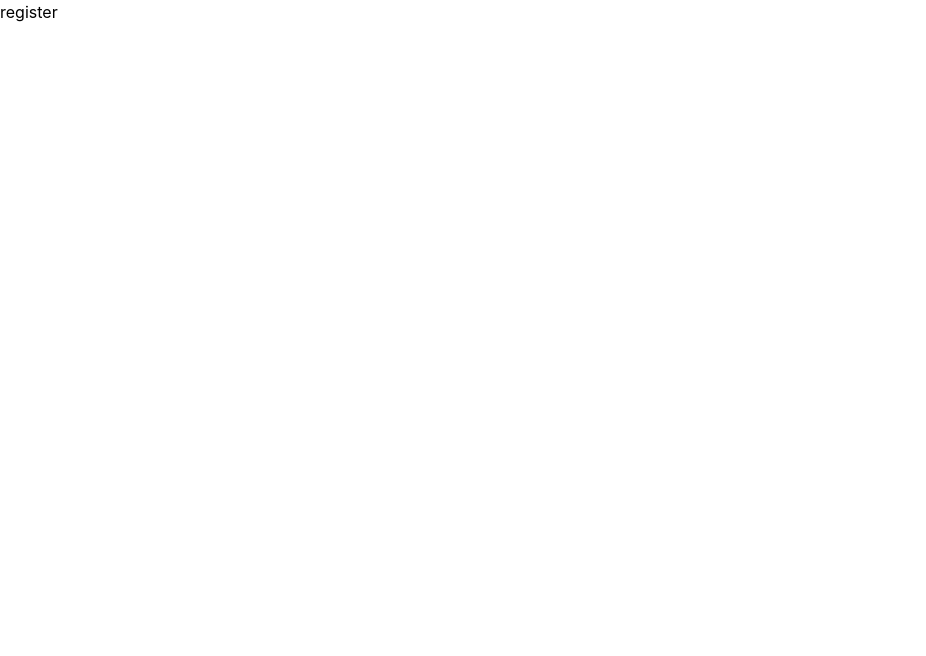
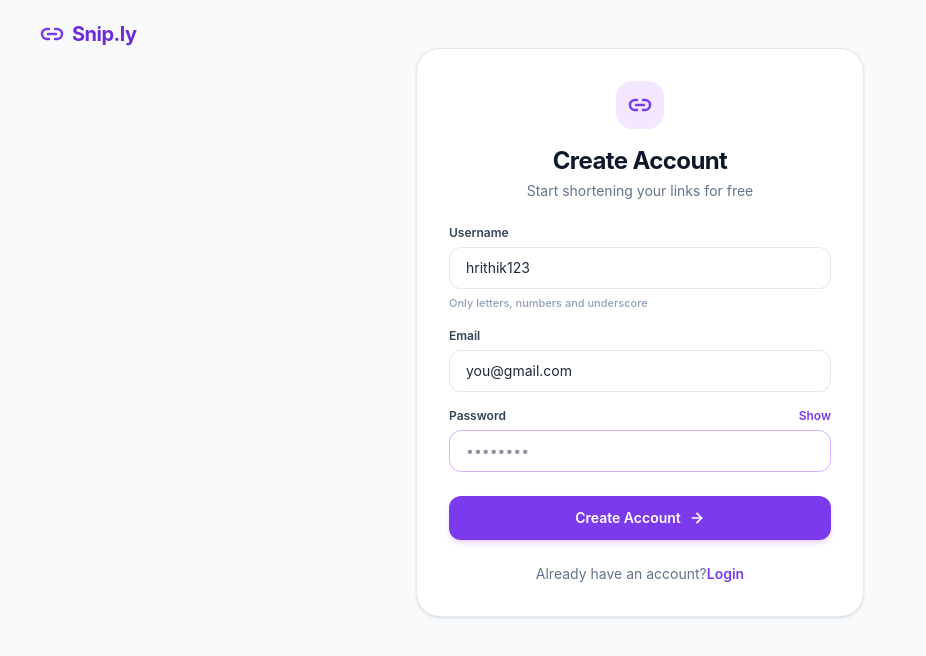
Before and after one commit to hrithik-nonia/snip_ly_frontend, a React (Vite) app: page /registerPage in a window 1280 px wide. Shown: the top 656 px of the page, without its empty margins (0-926 px from the left). Built offline with nearby package versions, Linux system fonts and the light colour scheme.

Commit message:
sigmup form added

```diff
--- /dev/null
+++ b/src/components/CommonComponents.jsx
@@ -0,0 +1,16 @@
+import { NavLink } from "react-router-dom";
+import { Link2 } from "lucide-react";
+
+// navbar logo
+export function NavLogo() {
+  return (
+    <>
+      <NavLink to="/" className="flex items-center gap-2">
+        <Link2 className="h-6 w-6 text-[#7C3AED] stroke-[2.5]" />
+        <span className="text-xl font-bold tracking-tight text-[#6D28D9] hover:text-[#550ec8] hover:[text-shadow:0_0_10px_rgba(109,40,217,0.5)] transition-all duration-300 ">
+          Snip.ly
+        </span>
+      </NavLink>
+    </>
+  );
+}
--- /dev/null
+++ b/src/components/CreateAccountForm.jsx
@@ -0,0 +1,146 @@
+import { useState } from "react";
+import { Link2, ArrowRight } from "lucide-react";
+import { NavLink } from "react-router-dom";
+
+export default function CreateAccountForm() {
+  const [formData, setFormData] = useState({
+    username: "hrithik123",
+    email: "you@gmail.com",
+    password: "",
+  });
+
+  const [showPassword, setShowPassword] = useState(false);
+  const [isLoading, setIsLoading] = useState(false);
+
+  // Handle input changes
+  const handleChange = (e) => {
+    const { name, value } = e.target;
+    setFormData((prev) => ({ ...prev, [name]: value }));
+  };
+
+  const handleSubmit = (e) => {
+    e.preventDefault();
+    setIsLoading(true);
+    console.log(formData);
+  };
+
+  return (
+    <div className="w-full max-w-md rounded-3xl border border-slate-200/90 bg-white p-7 sm:p-8 shadow-sm">
+      {/* Top Logo Badge */}
+      <div className="flex justify-center mb-4">
+        <div className="flex h-12 w-12 items-center justify-center rounded-2xl bg-[#F3E8FF] text-[#7C3AED]">
+          <Link2 className="h-6 w-6 stroke-[2.5]" />
+        </div>
+      </div>
+
+      {/* Heading & Subtitle */}
+      <div className="text-center mb-6">
+        <h2 className="text-2xl font-bold tracking-tight text-slate-900">
+          Create Account
+        </h2>
+        <p className="mt-1 text-sm text-slate-500">
+          Start shortening your links for free
+        </p>
+      </div>
+
+      {/* Form */}
+      <form onSubmit={handleSubmit} className="space-y-4">
+        {/* Username */}
+        <div className="space-y-1.5">
+          <label
+            htmlFor="username"
+            className="block text-xs font-semibold text-slate-700"
+          >
+            Username
+          </label>
+          <input
+            id="username"
+            name="username"
+            type="text"
+            value={formData.username}
+            onChange={handleChange}
+            placeholder="Username"
+            className="w-full rounded-xl border border-slate-200/90 bg-white px-4 py-2.5 text-sm text-slate-800 placeholder:text-slate-400 focus:border-[#7C3AED] focus:outline-none focus:ring-2 focus:ring-[#7C3AED]/20 transition-all"
+          />
+          <p className="text-[11px] text-slate-400 font-medium">
+            Only letters, numbers and underscore
+          </p>
+        </div>
+
+        {/* Email */}
+        <div className="space-y-1.5">
+          <label
+            htmlFor="email"
+            className="block text-xs font-semibold text-slate-700"
+          >
+            Email
+          </label>
+          <input
+            id="email"
+            name="email"
+            type="email"
+            value={formData.email}
+            onChange={handleChange}
+            placeholder="you@gmail.com"
+            className="w-full rounded-xl border border-slate-200/90 bg-white px-4 py-2.5 text-sm text-slate-800 placeholder:text-slate-400 focus:border-[#7C3AED] focus:outline-none focus:ring-2 focus:ring-[#7C3AED]/20 transition-all"
+          />
+        </div>
+
+        {/* Password */}
+        <div className="space-y-1.5">
+          <div className="flex items-center justify-between">
+            <label
+              htmlFor="password"
+              className="block text-xs font-semibold text-slate-700"
+            >
+              Password
+            </label>
+            <button
+              type="button"
+              onClick={() => setShowPassword(!showPassword)}
+              className="text-xs font-semibold text-[#7C3AED] hover:underline focus:outline-none"
+            >
+              {showPassword ? "Hide" : "Show"}
+            </button>
+          </div>
+          <input
+            id="password"
+            name="password"
+            type={showPassword ? "text" : "password"}
+            value={formData.password}
+            onChange={handleChange}
+            placeholder="••••••••"
+            className="w-full rounded-xl border border-purple-300 bg-white px-4 py-2.5 text-sm text-slate-800 focus:border-[#7C3AED] focus:outline-none focus:ring-2 focus:ring-[#7C3AED]/20 transition-all"
+          />
+        </div>
+
+        {/* Submit Button */}
+        <button
+          type="submit"
+          disabled={isLoading}
+          className="mt-2 w-full inline-flex items-center justify-center gap-2 rounded-xl bg-[#7C3AED] py-3 px-4 text-sm font-semibold text-white shadow-md shadow-purple-500/20 hover:bg-[#6D28D9] active:scale-[0.98] transition-all focus:outline-none focus:ring-2 focus:ring-[#7C3AED]/30"
+        >
+          {isLoading ? (
+            "Creating Account..."
+          ) : (
+            <>
+              <span>Create Account</span>
+              <ArrowRight className="h-4 w-4 stroke-[2.5]" />
+            </>
+          )}
+        </button>
+      </form>
+
+      {/* Switch to Login Footer */}
+      <div className="text-center mt-6 text-sm text-slate-500 font-normal">
+        Already have an account?
+        <NavLink
+          to="/loginPage"
+          className="font-semibold text-[#7C3AED] hover:underline focus:outline-none"
+        >
+          Login
+        </NavLink>
+      </div>
+    </div>
+  );
+}
--- a/src/components/NavBar.jsx
+++ b/src/components/NavBar.jsx
@@ -1,6 +1,10 @@
+// built in imports
 import { useState } from "react";
-import { Link2, Menu, X } from "lucide-react";
+import { Menu, X } from "lucide-react";
 import { NavLink } from "react-router-dom";
+
+// custom imports
+import { NavLogo } from "./CommonComponents";
 
 export default function Navbar({ onLoginClick, onRegisterClick }) {
   const [mobileMenuOpen, setMobileMenuOpen] = useState(false);
@@ -22,12 +26,7 @@ export default function Navbar({ onLoginClick, onRegisterClick }) {
       <div className="px-4 sm:px-6 lg:px-8">
         <div className="flex items-center justify-between h-16">
           {/* Left: Brand Logo */}
-          <NavLink to="/" className="flex items-center gap-2">
-            <Link2 className="h-6 w-6 text-[#7C3AED] stroke-[2.5]" />
-            <span className="text-xl font-bold tracking-tight text-[#6D28D9] hover:text-[#550ec8] hover:[text-shadow:0_0_10px_rgba(109,40,217,0.5)] transition-all duration-300 ">
-              Snip.ly
-            </span>
-          </NavLink>
+          <NavLogo />
 
           {/* Center: Desktop Navigation Links */}
           <nav className="hidden md:flex items-center gap-8">
--- a/src/pages/RegisterPage.jsx
+++ b/src/pages/RegisterPage.jsx
@@ -1,4 +1,22 @@
+// built in impoets
+
+// custom imports
+import CreateAccountForm from "../components/CreateAccountForm";
+import { NavLogo } from "../components/CommonComponents";
+
 function RegisterPage() {
-  return <>register</>;
+  return (
+    <>
+      <section className="min-h-screen bg-slate-50">
+        <div className="pt-5 pl-10">
+          <NavLogo />
+        </div>
+
+        <div className="flex justify-center items-center">
+          <CreateAccountForm />
+        </div>
+      </section>
+    </>
+  );
 }
 export default RegisterPage;
```
